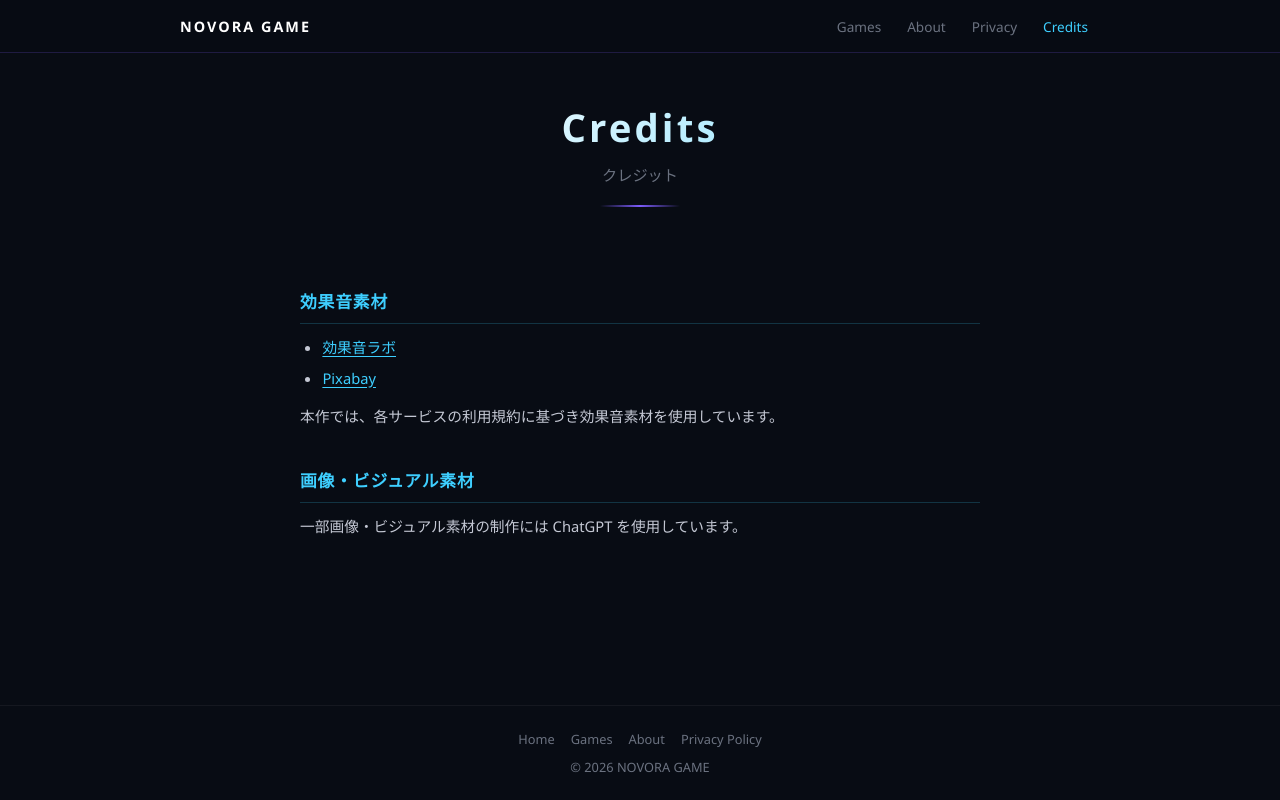
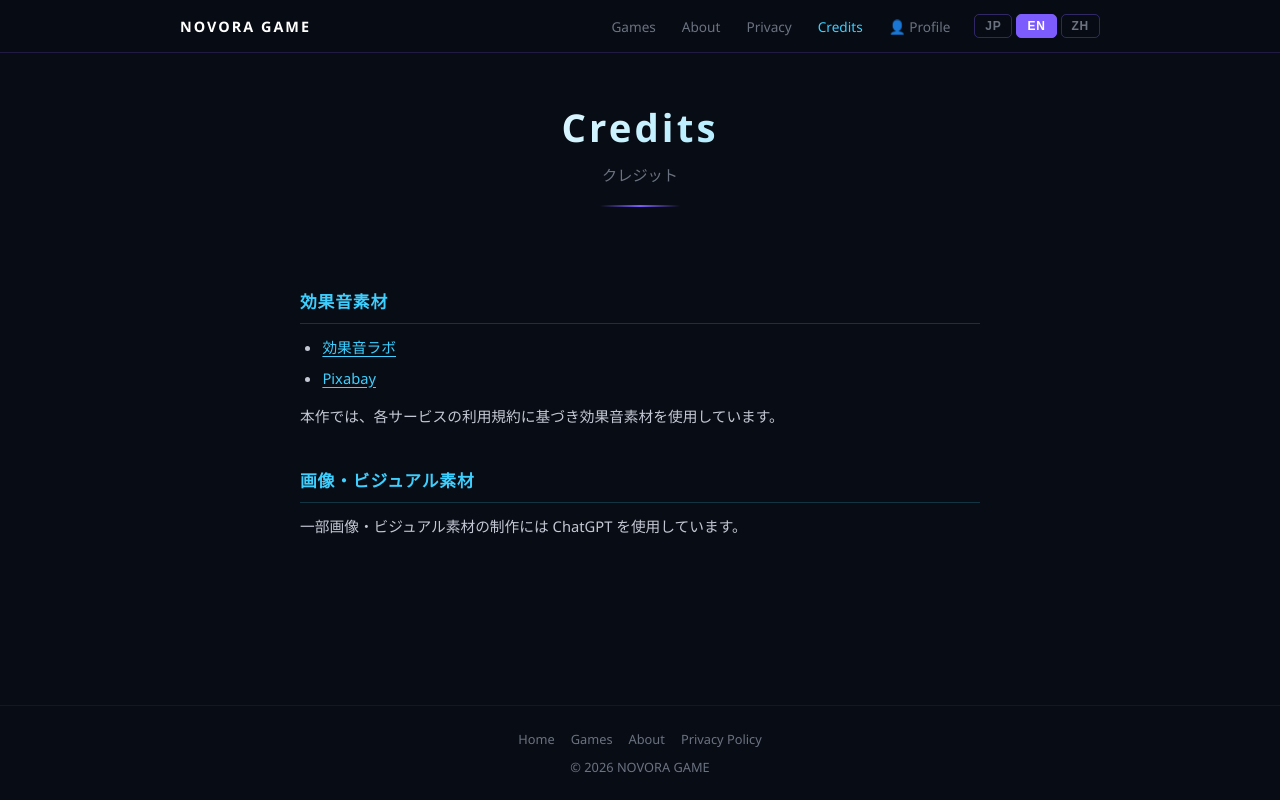
Before and after one commit to haruka1499/Rollaxy, a website: page credits/index.html in a window 1280 px wide. Drawn offline with Linux system fonts and the light colour scheme.

Commit message:
feat: 共通ナビゲーション nav.js を新設、全サイトページで共有
- /nav.js を新規作成（同期実行・document.currentScript で挿入）
  - ゲーム / About / Privacy / Credits / プロフィール を全ページ統一表示
  - active 状態を pathname から自動判定
  - 言語切替（JP/EN/ZH）を内包。i18n.js がある場合は setGlobalLang() に委譲
- 各ページの <nav>...</nav> を <script src="/nav.js"></script> 1行に置換
  - index.html / games/ / about/ / privacy/ / credits/
- i18n.js: buildSiteLangSelector() を nav.js 構築済み時スキップするよう修正

Co-Authored-By: Claude Sonnet 4.6 <noreply@anthropic.com>

```diff
--- a/credits/index.html
+++ b/credits/index.html
@@ -29,17 +29,7 @@
 </head>
 <body>
 
-<nav class="site-nav">
-  <div class="nav-inner">
-    <a href="../index.html" class="nav-logo">NOVORA GAME</a>
-    <ul class="nav-links">
-      <li><a href="../games/index.html">Games</a></li>
-      <li><a href="../about/index.html">About</a></li>
-      <li><a href="../privacy/index.html">Privacy</a></li>
-      <li><a href="index.html" class="active">Credits</a></li>
-    </ul>
-  </div>
-</nav>
+<script src="/nav.js"></script>
 
 <header class="page-hero">
   <h1>Credits</h1>
--- a/i18n.js
+++ b/i18n.js
@@ -208,10 +208,10 @@ function applyGlobalLang() {
 }
 
 // ナビの #site-lang-selector に JP/EN ボタンを生成
+// nav.js が先に読み込まれて既にボタンを構築済みの場合はスキップ
 function buildSiteLangSelector() {
   const el = document.getElementById('site-lang-selector');
-  if (!el) return;
-  el.innerHTML = '';
+  if (!el || el.children.length > 0) return; // nav.js 構築済みなら何もしない
   for (const code of _LANG_ORDER) {
     const btn = document.createElement('button');
     btn.className    = 'site-lang-btn';
--- /dev/null
+++ b/nav.js
@@ -0,0 +1,97 @@
+'use strict';
+
+// ============================================================
+// nav.js — サイト共通ナビゲーション
+//
+// 使い方: 各ページの <body> 冒頭に
+//   <script src="/nav.js"></script>
+// と書くだけ。同期実行なので document.currentScript でその場に挿入される。
+// async / defer は付けないこと（挿入位置がずれる）。
+//
+// 言語切替は localStorage "novora_lang" で i18n.js と共有。
+// i18n.js が同ページで読み込まれている場合は setGlobalLang() に委譲する。
+// ============================================================
+
+(function () {
+  const LABELS = {
+    ja: { games: 'ゲーム', profile: '👤 プロフィール' },
+    en: { games: 'Games',  profile: '👤 Profile' },
+    zh: { games: '游戏',   profile: '👤 个人资料' },
+  };
+  const LANG_BTN   = { ja: 'JP', en: 'EN', zh: 'ZH' };
+  const LANG_ORDER = ['ja', 'en', 'zh'];
+  const LANG_KEY   = 'novora_lang';
+
+  // ── 言語検出（i18n.js と同じロジック）
+  function _detectLang() {
+    const s = localStorage.getItem(LANG_KEY) || localStorage.getItem('rollaxy_lang');
+    if (s && LABELS[s]) return s;
+    const nv = (navigator.language || '').toLowerCase();
+    for (const c of LANG_ORDER) if (nv === c || nv.startsWith(c + '-')) return c;
+    return 'en';
+  }
+
+  let _lang = _detectLang();
+  document.documentElement.lang = _lang;
+
+  // ── active クラス判定
+  function _active(page) {
+    const p = location.pathname;
+    const map = {
+      games:   '/games',
+      about:   '/about',
+      privacy: '/privacy',
+      credits: '/credits',
+      profile: '/profile',
+    };
+    return p.startsWith(map[page] || '\0') ? ' class="active"' : '';
+  }
+
+  // ── nav HTML 生成
+  function _build() {
+    const L = LABELS[_lang] || LABELS.en;
+    const langBtns = LANG_ORDER.map(c =>
+      `<button class="site-lang-btn${c === _lang ? ' active' : ''}" data-lang="${c}">${LANG_BTN[c]}</button>`
+    ).join('');
+    return `<nav class="site-nav" id="site-nav">
+  <div class="nav-inner">
+    <a href="/" class="nav-logo">NOVORA GAME</a>
+    <ul class="nav-links">
+      <li><a href="/games/"${_active('games')}>${L.games}</a></li>
+      <li><a href="/about/"${_active('about')}>About</a></li>
+      <li><a href="/privacy/"${_active('privacy')}>Privacy</a></li>
+      <li><a href="/credits/"${_active('credits')}>Credits</a></li>
+      <li><a href="/profile/"${_active('profile')}>${L.profile}</a></li>
+    </ul>
+    <div id="site-lang-selector">${langBtns}</div>
+  </div>
+</nav>`;
+  }
+
+  // ── 同期挿入（スクリプトタグの直前に nav を展開）
+  document.currentScript.insertAdjacentHTML('beforebegin', _build());
+
+  // ── 言語切替（イベント委譲）
+  document.addEventListener('click', function (e) {
+    const btn = e.target.closest('#site-nav .site-lang-btn');
+    if (!btn) return;
+    const code = btn.dataset.lang;
+    if (!LABELS[code] || code === _lang) return;
+
+    _lang = code;
+    localStorage.setItem(LANG_KEY, code);
+    localStorage.removeItem('rollaxy_lang'); // 旧キー削除
+    document.documentElement.lang = code;
+
+    // nav を再描画（outerHTML 置換で active 状態・ラベルを更新）
+    const nav = document.getElementById('site-nav');
+    if (nav) nav.outerHTML = _build();
+
+    // i18n.js が読み込まれていればページ内容も更新、なければ自前でイベントを発火
+    if (typeof setGlobalLang === 'function') {
+      setGlobalLang(code);
+    } else {
+      document.dispatchEvent(new CustomEvent('globalLangChange', { detail: { lang: code } }));
+    }
+  });
+})();
```
Also changed, not shown: about/index.html (+1 -11 lines), games/index.html (+1 -11 lines), index.html (+1 -13 lines), privacy/index.html (+1 -11 lines).
